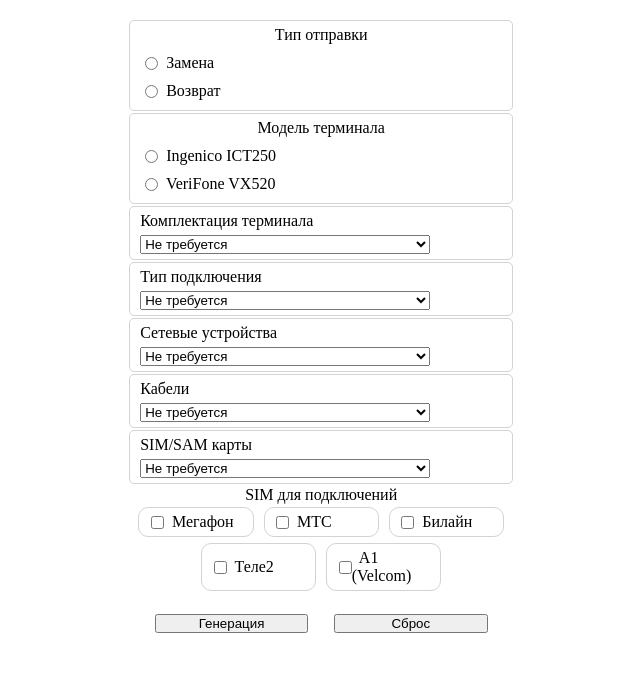
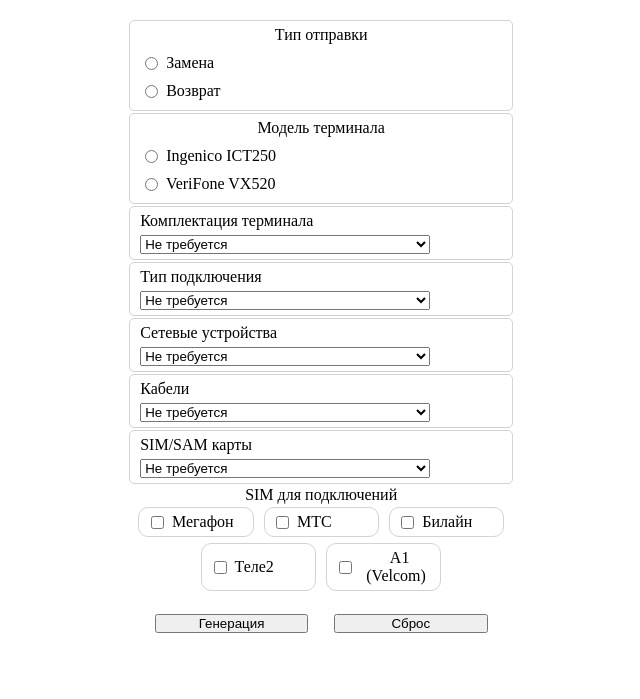
Before and after one commit to MrWindmark/ForWork, a PHP site: page / in a window 1280 px wide. Shown: the part 101-800 px from the top of the page, without its empty margins (50-690 px from the left). Run offline with PHP 8.4, Linux system fonts and the light colour scheme.

Commit message:
label style update

```diff
--- a/ZOHO body creator/style.css
+++ b/ZOHO body creator/style.css
@@ -104,3 +104,6 @@
     justify-content: center;
     flex-wrap: wrap;
 }
+* label {
+    text-align: center;
+}
```
